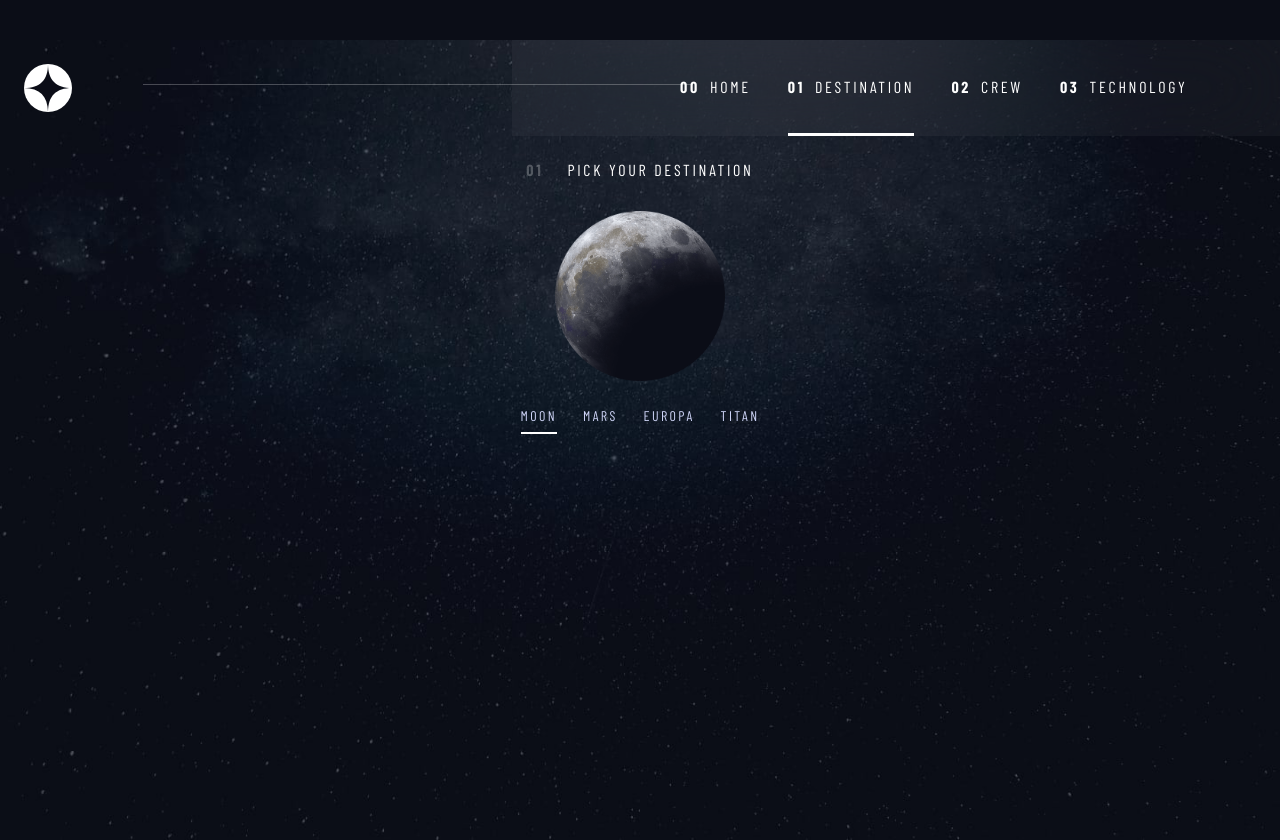
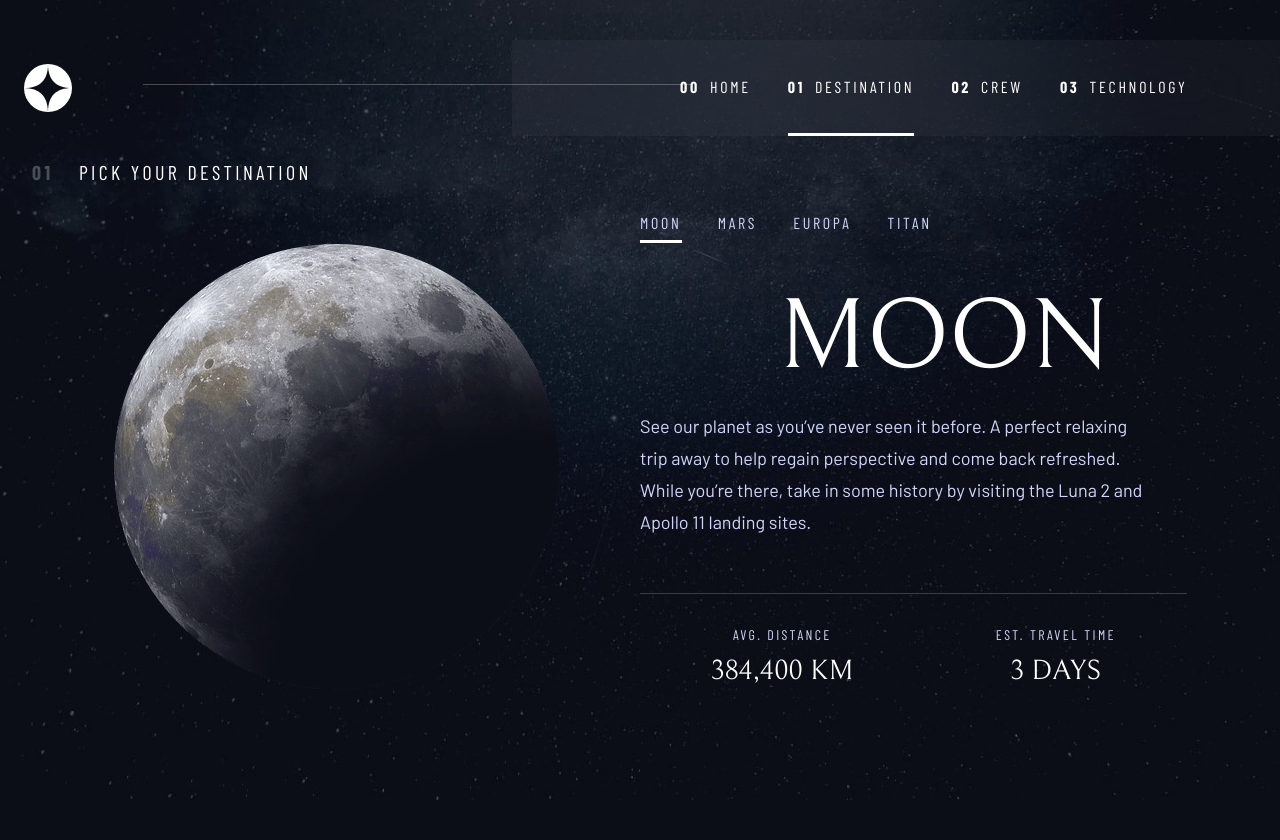
Before and after one commit to valeas1/spaceteam, a Vue app: page /destanation in a window 1280 px wide. After the commit the page ends 800 px from the top, so only its background shows below. Built offline with nearby package versions, Linux system fonts and the light colour scheme.

Commit message:
Destanation done

```diff
--- /dev/null
+++ b/src/components/CrewBlock.vue
@@ -0,0 +1,15 @@
+<template>
+    <div>
+
+    </div>
+
+</template>
+
+<script setup lang="ts">
+
+</script>
+
+<style scoped>
+
+
+</style>
--- a/src/components/DestinationsBlock.vue
+++ b/src/components/DestinationsBlock.vue
@@ -10,6 +10,18 @@
                     {{ planet.name }}
             </li>
         </ul>
+        <h2 class="destination__title">{{ tab.name }}</h2>
+        <p class="destination__text">{{ tab.description }}</p>
+        <div class="destination__line">
+            <div>
+                <p class="destination__predistance">AVG. DISTANCE</p>
+                <p class="destination__distance">{{ tab.distance }}</p>
+            </div>
+            <div>
+                <p class="destination__pretime">Est. travel time</p>
+                <p class="destination__time">{{ tab.travel }}</p>
+            </div>
+        </div>
     </div>
 </template>
 
@@ -34,6 +46,7 @@ const tabHandler = (e: Event) => {
     flex-direction: column;
     align-items: center;
     padding-top: 24px;
+    padding-bottom: 32px;
 }
 .destination__pretitle {
     color: #FFF;
@@ -63,7 +76,7 @@ const tabHandler = (e: Event) => {
 }
 .destination__list-item {
     color: #D0D6F9;
-    font-family: Barlow Condensed;
+    font-family: "Barlow Condensed";
     font-size: 14px;
     font-style: normal;
     font-weight: 400;
@@ -76,5 +89,149 @@ const tabHandler = (e: Event) => {
 .destination__list-item--active {
     border-color: #FFF;
 }
+.destination__title {
+    color: #FFF;
+    text-align: center;
+    font-family: "Bellefair";
+    font-size: 56px;
+    font-style: normal;
+    font-weight: 400;
+    line-height: normal;
+    text-transform: uppercase;
+    margin-top: 20px;
+}
+.destination__text {
+    color: #D0D6F9;
+    text-align: center;
+    font-family: "Barlow";
+    font-size: 15px;
+    font-style: normal;
+    font-weight: 400;
+    line-height: 25px;
+    width: 85%;
+    margin-top: 5px;
+}
+.destination__line {
+    width: 90%;
+    border-top: 1px solid #383B4B;
+    margin-top: 32px;
+}
+.destination__predistance {
+    color: #D0D6F9;
+    text-align: center;
+    font-family: "Barlow Condensed";
+    font-size: 14px;
+    font-style: normal;
+    font-weight: 400;
+    line-height: normal;
+    letter-spacing: 2.362px;
+    text-transform: uppercase;
+    margin-top: 32px;
+}
+.destination__distance {
+    color: #FFF;
+    text-align: center;
+    font-family: "Bellefair";
+    font-size: 28px;
+    font-style: normal;
+    font-weight: 400;
+    line-height: normal;
+    text-transform: uppercase;
+    margin-top: 12px;
+}
+.destination__pretime {
+    color: #D0D6F9;
+    text-align: center;
+    font-family: "Barlow Condensed";
+    font-size: 14px;
+    font-style: normal;
+    font-weight: 400;
+    line-height: normal;
+    letter-spacing: 2.362px;
+    text-transform: uppercase;
+    margin-top: 32px;
+}
+.destination__time {
+    color: #FFF;
+    text-align: center;
+    font-family: "Bellefair";
+    font-size: 28px;
+    font-style: normal;
+    font-weight: 400;
+    line-height: normal;
+    text-transform: uppercase;
+    margin-top: 12px;
+}
 
+@media screen and (min-width: 768px) {
+    .destination {
+        padding-left: 32px;
+        padding-right: 32px;
+    }
+    .destination__pretitle {
+        align-self: flex-start;
+        font-size: 20px;
+        letter-spacing: 3.375px;
+    }
+    .destination__img {
+        width: 300px;
+        height: 300px;
+        margin-top: 60px;
+    }
+    .destination__list {
+        gap: 36px;
+    }
+    .destination__list-item {
+        font-size: 16px;
+        letter-spacing: 2.7px;
+        border-bottom: 3px solid transparent;
+    }
+    .destination__list-item--active {
+        border-color: #FFF;
+    }
+    .destination__title {
+        font-size: 80px;
+        margin-top: 32px;
+    }
+    .destination__text {
+        font-size: 16px;
+        line-height: 28px;
+        margin-top: 10px;
+    }
+    .destination__line {
+        display: flex;
+        justify-content: space-around;
+        margin-top: 50px;
+    }
+    @media screen and (min-width: 1200px){
+        .destination {
+            display: grid;
+            grid-template-columns: 1fr 1fr;
+        }
+        .destination__pretitle {
+            grid-column: 1/3;
+        }
+        .destination__img {
+            grid-column: 1/2;
+            grid-row: 2/6;
+            justify-self: center;
+            width: 445px;
+            height: 445px;
+        }
+        .destination__title {
+            font-size: 100px;
+        }
+        .destination__text {
+            font-size: 18px;
+            line-height: 32px;
+            text-align: start;
+        }
+        .destination__list-item {
+            cursor: pointer;
+        }
+        .destination__list-item:hover {
+            border-color: rgba(255, 255, 255, 0.5)
+        }
+    }
+}
 </style>
--- a/src/components/Header.vue
+++ b/src/components/Header.vue
@@ -73,7 +73,7 @@ onBeforeUnmount(()=> {
 
 @media screen and (min-width: 1200px) {
   .header {
-    margin-top: 40px;
+    padding-top: 40px;
   }
 }
 </style>
--- a/src/pages/Crew.vue
+++ b/src/pages/Crew.vue
@@ -1,13 +1,24 @@
 <template>
-
+    <div class="wrapper">
+        <Header></Header>
+        <CrewBlock></CrewBlock>
+    </div>
 
 </template>
 
 <script setup lang="ts">
-
+import Header from '@/components/Header.vue';
+import CrewBlock from '@/components/CrewBlock.vue';
 
 </script>
 
 <style scoped>
+.wrapper {
+    background-image: url('../assets/crew/background-crew-desktop.jpg');
+    background-size: cover;
+    background-position: center;
+    width: 100%;
+    height: 100vh;
+}
 
 </style>
--- a/src/pages/Destanation.vue
+++ b/src/pages/Destanation.vue
@@ -16,10 +16,14 @@ import DestinationsBlock from '@/components/DestinationsBlock.vue';
 <style scoped>
 .wrapper {
     background-image: url('../assets/destination/background-destination-desktop.jpg');
-    background-repeat: no-repeat;
     background-size: cover;
+    background-repeat: repeat-y;
     width: 100%;
-    height: 100vh;
+}
+@media screen and (min-width: 1200px) {
+    .wrapper {
+        height: 100vh;
+    }
 }
 
 </style>
```
